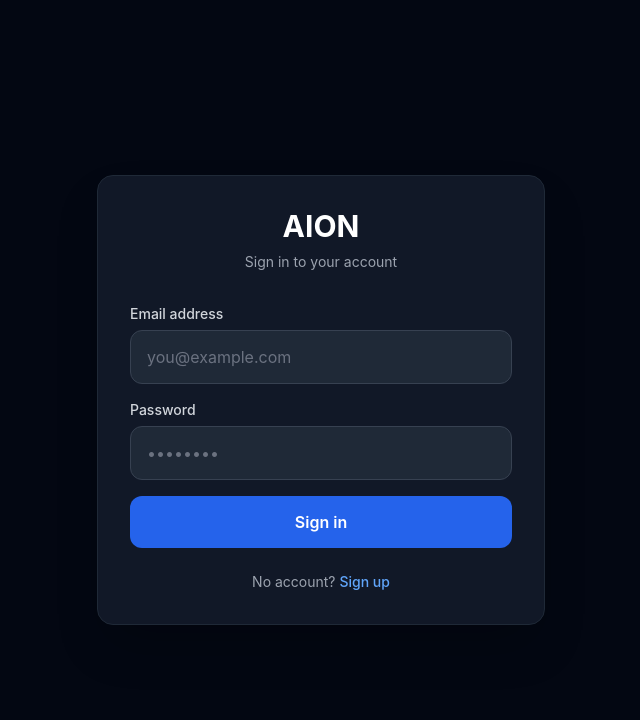
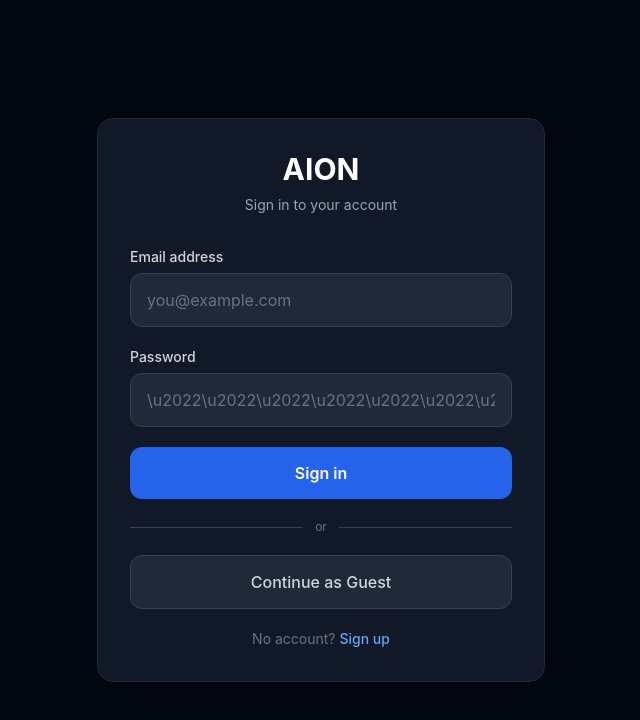
Before and after one commit to rajeevrajora77-lab/AION-v1, a React (Vite) app in the folder frontend/: page /login in a window 1280 px wide. Shown: the top 720 px of the page, without its empty margins (319-959 px from the left). Built offline with nearby package versions, Linux system fonts and the light colour scheme; no server answers; the HTML template or start-up script is replaced by a standard one.

Commit message:
feat: add Continue as Guest button to login page

```diff
--- a/frontend/src/pages/Login.jsx
+++ b/frontend/src/pages/Login.jsx
@@ -45,12 +45,12 @@ const Login = () => {
           </div>
         )}
 
-        <form onSubmit={handleSubmit} className="space-y-4">
+        <form onSubmit={handleSubmit} className="space-y-5">
           <div>
             <label htmlFor="email" className="block text-sm font-medium text-gray-300 mb-1.5">
               Email address
             </label>
-            {/* text-base prevents iOS Safari auto-zoom (must be ≥16px) */}
+            {/* text-base prevents iOS Safari auto-zoom (must be >=16px) */}
             <input
               id="email"
               name="email"
@@ -72,7 +72,7 @@ const Login = () => {
               name="password"
               type="password"
               required
-              placeholder="••••••••"
+              placeholder="\u2022\u2022\u2022\u2022\u2022\u2022\u2022\u2022"
               value={formData.password}
               onChange={(e) => setFormData({ ...formData, password: e.target.value })}
               className="w-full bg-gray-800 text-white rounded-xl px-4 py-3.5 text-base border border-gray-700 focus:border-blue-500 focus:outline-none placeholder-gray-500 transition-colors"
@@ -82,13 +82,29 @@ const Login = () => {
           <button
             type="submit"
             disabled={loading}
-            className="w-full bg-blue-600 hover:bg-blue-500 active:bg-blue-700 text-white font-semibold rounded-xl py-3.5 text-base transition-colors touch-manipulation disabled:opacity-50 disabled:cursor-not-allowed mt-2"
+            className="w-full bg-blue-600 hover:bg-blue-700 disabled:opacity-60 disabled:cursor-not-allowed text-white font-semibold rounded-xl py-3.5 transition-colors"
           >
             {loading ? 'Signing in...' : 'Sign in'}
           </button>
         </form>
 
-        <p className="text-gray-400 text-sm text-center mt-6">
+        {/* Divider */}
+        <div className="flex items-center my-5">
+          <div className="flex-1 border-t border-gray-700" />
+          <span className="mx-3 text-gray-500 text-xs">or</span>
+          <div className="flex-1 border-t border-gray-700" />
+        </div>
+
+        {/* Guest access button */}
+        <button
+          type="button"
+          onClick={() => navigate('/dashboard')}
+          className="w-full bg-gray-800 hover:bg-gray-700 text-gray-300 font-medium rounded-xl py-3.5 transition-colors border border-gray-700"
+        >
+          Continue as Guest
+        </button>
+
+        <p className="text-center text-sm text-gray-500 mt-5">
           No account?{' '}
           <Link to="/signup" className="text-blue-400 hover:text-blue-300 font-medium">
             Sign up
```
